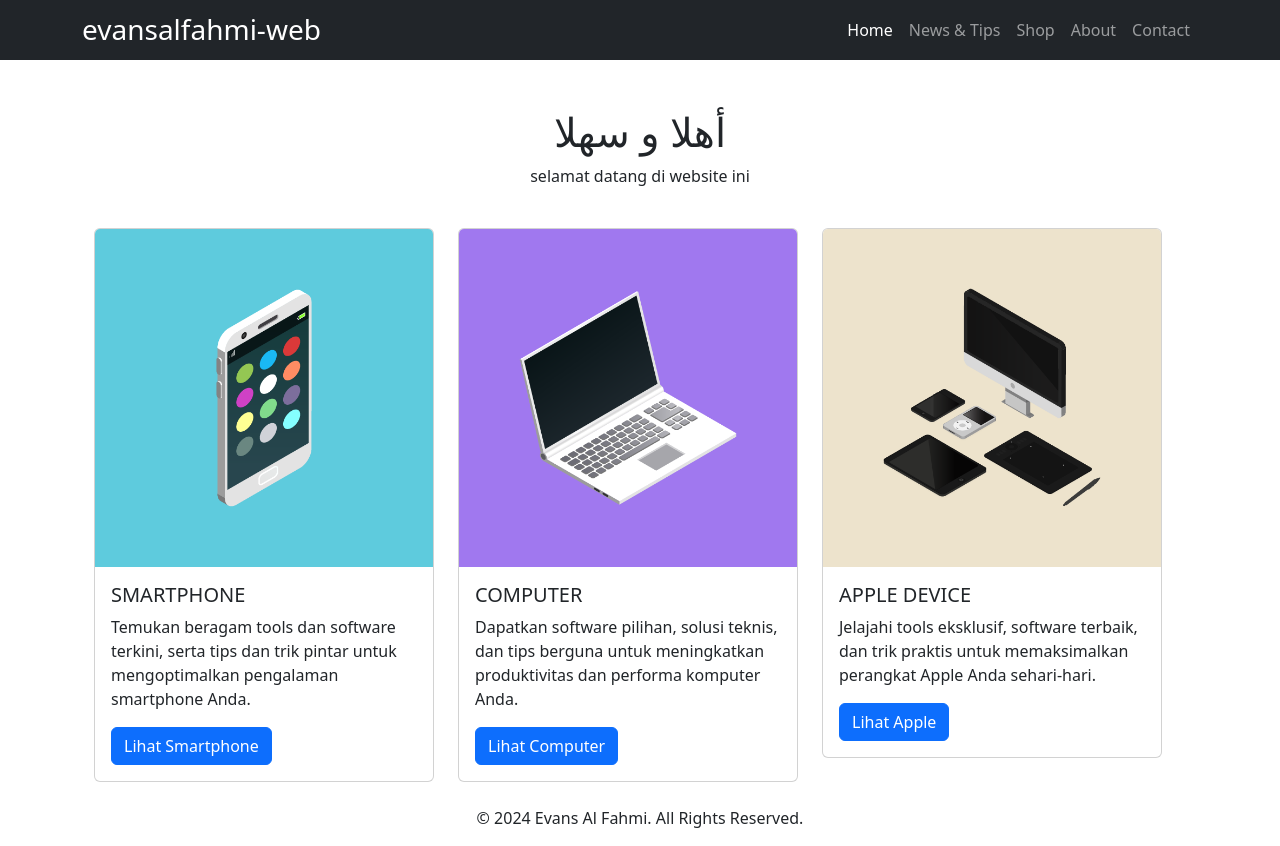
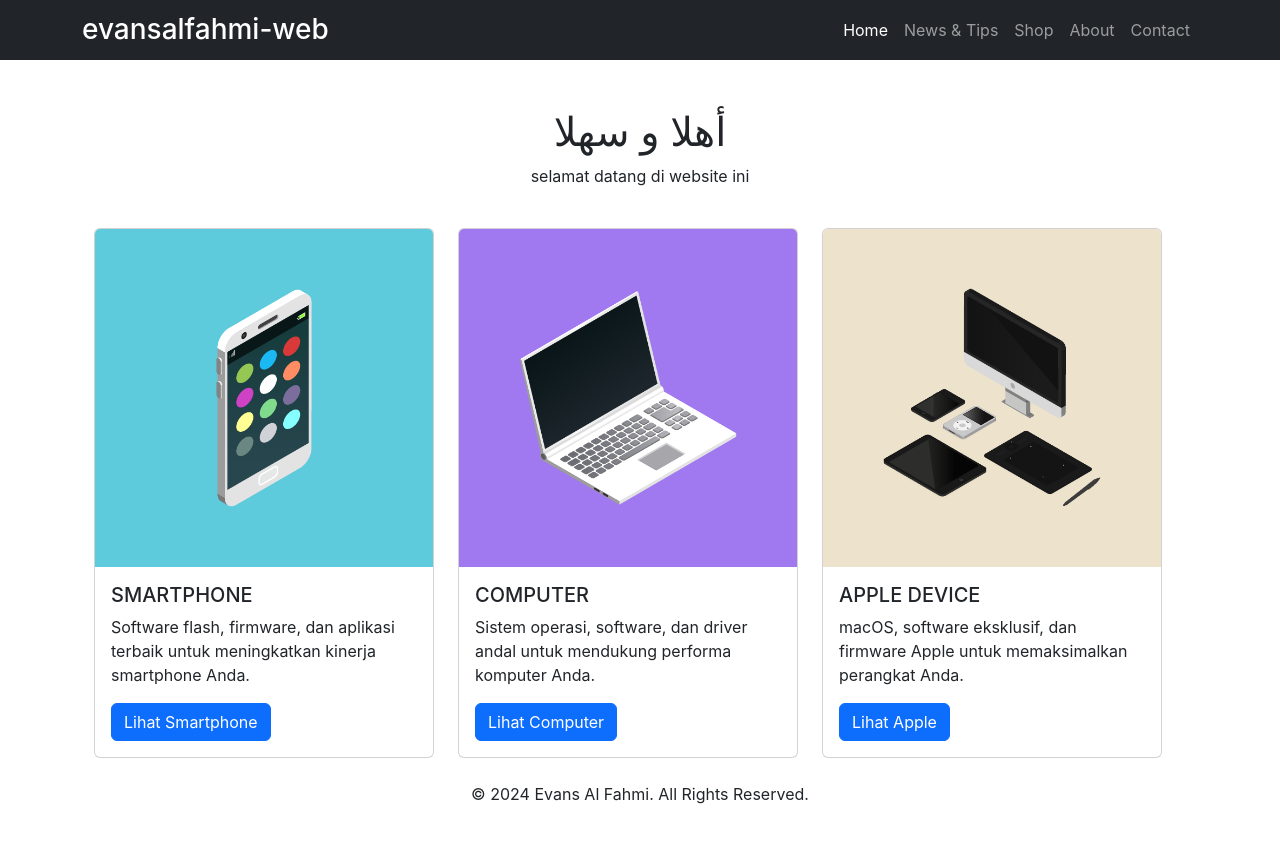
Before and after one commit to evansalfahmi-cloud/evansalfahmi-webserver, a PHP site: page / in a window 1280 px wide. After the commit the page ends 804 px from the top, so only its background shows below. Run offline with PHP 8.4, Linux system fonts and the light colour scheme.

Commit message:
edit header

```diff
--- /dev/null
+++ b/css/style.css
@@ -0,0 +1,3 @@
+body {
+    font-family: -apple-system, BlinkMacSystemFont, "Segoe UI", Roboto, "Helvetica Neue", Arial, sans-serif;
+  }
--- a/includes/header.php
+++ b/includes/header.php
@@ -7,6 +7,7 @@
     <title>evansalfahmi-web</title>
     <!-- Link ke file CSS Bootstrap -->
     <link rel="stylesheet" href="../css/bootstrap.min.css">
+    <link rel="stylesheet" href="../css/style.css">
     <link rel="icon" href="../img/ico.png" type="image/x-icon"/>
     <link href="https://cdn.jsdelivr.net/npm/bootstrap-icons/font/bootstrap-icons.css" rel="stylesheet">
     <link rel="stylesheet" href="https://cdnjs.cloudflare.com/ajax/libs/font-awesome/6.0.0-beta3/css/all.min.css">
--- a/index.php
+++ b/index.php
@@ -15,7 +15,7 @@
                     <img src="img/smp.png" class="card-img-top" alt="...">
                     <div class="card-body">
                         <h5 class="card-title">SMARTPHONE</h5>
-                        <p class="card-text">Temukan beragam tools dan software terkini, serta tips dan trik pintar untuk mengoptimalkan pengalaman smartphone Anda.</p>
+                        <p class="card-text">Software flash, firmware, dan aplikasi terbaik untuk meningkatkan kinerja smartphone Anda.</p>
                         <a href="/smartphone/index.php" class="btn btn-primary">Lihat Smartphone</a>
                     </div>
                 </div>
@@ -25,7 +25,7 @@
                     <img src="img/com.png" class="card-img-top" alt="...">
                     <div class="card-body">
                         <h5 class="card-title">COMPUTER</h5>
-                        <p class="card-text">Dapatkan software pilihan, solusi teknis, dan tips berguna untuk meningkatkan produktivitas dan performa komputer Anda.</p>
+                        <p class="card-text">Sistem operasi, software, dan driver andal untuk mendukung performa komputer Anda.</p>
                         <a href="computer/index.php" class="btn btn-primary">Lihat Computer</a>
                     </div>
                 </div>
@@ -35,7 +35,7 @@
                     <img src="img/apple-d.png" class="card-img-top" alt="...">
                     <div class="card-body">
                         <h5 class="card-title">APPLE DEVICE</h5>
-                        <p class="card-text">Jelajahi tools eksklusif, software terbaik, dan trik praktis untuk memaksimalkan perangkat Apple Anda sehari-hari.</p>
+                        <p class="card-text">macOS, software eksklusif, dan firmware Apple untuk memaksimalkan perangkat Anda.</p>
                         <a href="apple/index.php" class="btn btn-primary">Lihat Apple</a>
                     </div>
                 </div>
```
